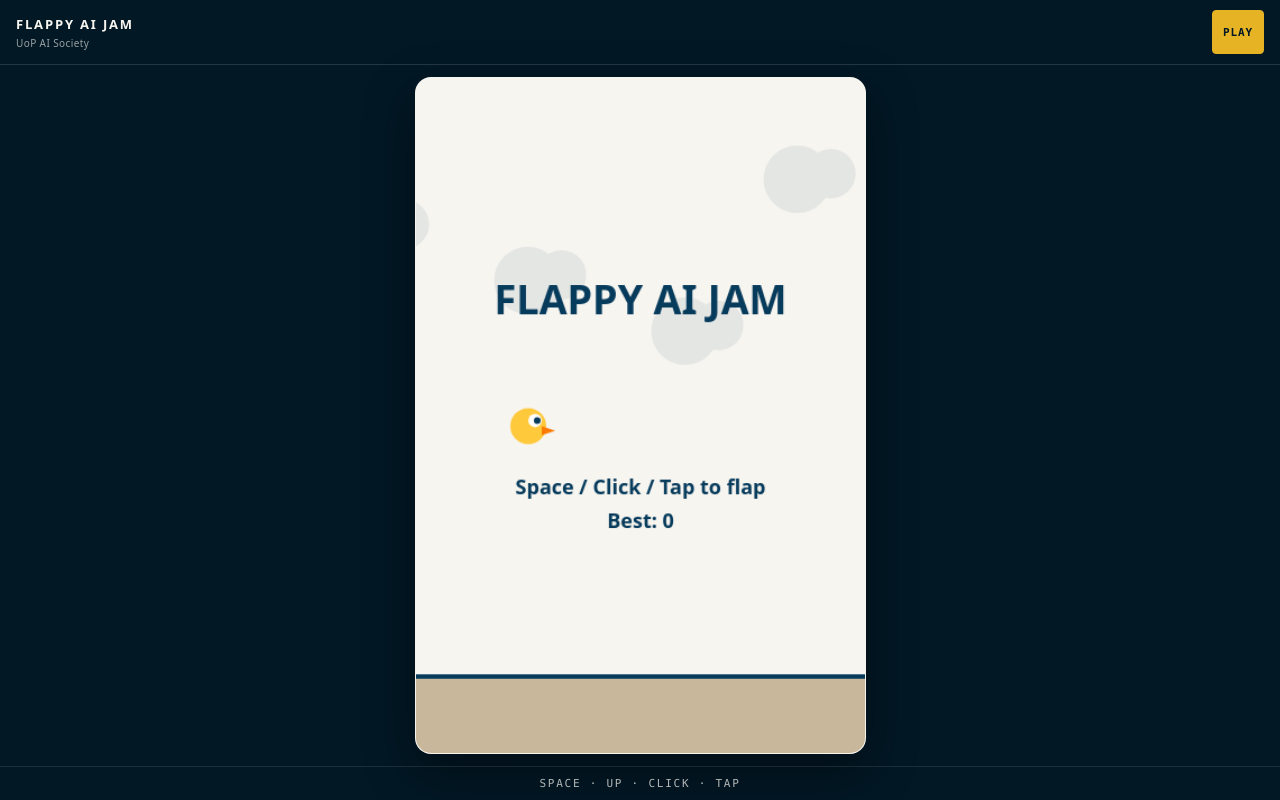
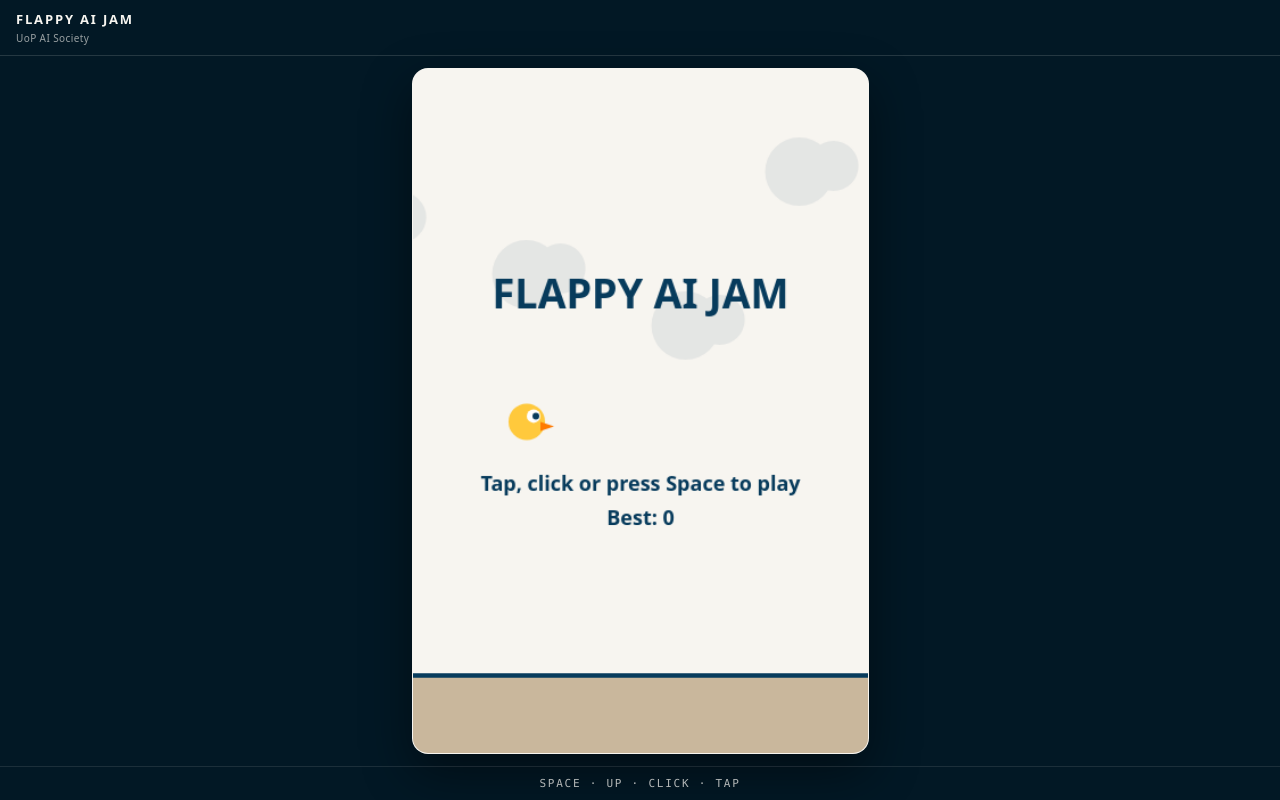
Before and after one commit to uopaisociety/flappy-ai-jam, a plain HTML site: page index.html in a window 1280 px wide. Drawn offline with Linux system fonts and the light colour scheme.

Commit message:
fix: remove redundant header play button

```diff
--- a/index.html
+++ b/index.html
@@ -14,20 +14,15 @@
 <meta name="viewport" content="width=device-width, initial-scale=1, maximum-scale=1, user-scalable=no">
 <title>Flappy AI Jam · UoP AI Society</title>
 <style>
-  :root { --ink:#021825; --navy:#073B5C; --cream:#F7F5F0; --accent:#E6B325; }
+  :root { --ink:#021825; --navy:#073B5C; --cream:#F7F5F0; }
   * { box-sizing:border-box; }
   html, body { margin:0; height:100%; background:var(--ink); color:var(--cream); color-scheme:dark;
     font-family:system-ui,-apple-system,"Segoe UI",sans-serif; }
   body { display:flex; flex-direction:column; overflow:hidden; }
   header, footer { display:flex; align-items:center; padding:10px 16px; flex:none; }
-  header { justify-content:space-between; gap:12px; border-bottom:1px solid rgba(247,245,240,.14); }
+  header { border-bottom:1px solid rgba(247,245,240,.14); }
   .brand { font-size:13px; font-weight:650; letter-spacing:.14em; text-transform:uppercase; white-space:nowrap; }
   .brand span { display:block; margin-top:3px; font-size:10px; font-weight:500; letter-spacing:.04em; opacity:.62; text-transform:none; }
-  #game-action { flex:none; min-width:44px; min-height:44px; white-space:nowrap; cursor:pointer;
-    font:700 11px/1 ui-monospace,SFMono-Regular,Menlo,Consolas,monospace; letter-spacing:.08em;
-    color:var(--ink); background:var(--accent); border:1px solid var(--accent); border-radius:4px;
-    padding:5px 10px; touch-action:manipulation; }
-  #game-action:focus-visible { outline:2px solid var(--cream); outline-offset:3px; }
   .sr-only { position:absolute; width:1px; height:1px; overflow:hidden; clip-path:inset(50%); white-space:nowrap; }
   main { flex:1; min-height:0; display:flex; align-items:center; justify-content:center; padding:12px; }
   canvas { background:var(--cream); display:block; touch-action:none; border-radius:16px;
@@ -39,7 +34,6 @@
 <body>
 <header>
   <div class="brand">Flappy AI Jam<span>UoP AI Society</span></div>
-  <button id="game-action" type="button" aria-controls="game">PLAY</button>
   <span id="status" class="sr-only" role="status">Ready to play</span>
 </header>
 <main><canvas id="game" width="400" height="600"></canvas></main>
@@ -53,7 +47,6 @@ const PIPE_GAP = 160, PIPE_WIDTH = 64, PIPE_SPEED = 2.6, PIPE_SPACING = 220, GRO
 const COLORS = { navy:"#073B5C", cream:"#F7F5F0", bird:"#FFC93C", beak:"#FF7A00", pipe:"#0E5A8A", ground:"#C9B79C" };
 const canvas = document.getElementById("game");
 const ctx = canvas.getContext("2d");
-const gameAction = document.getElementById("game-action");
 const statusEl = document.getElementById("status");
 let state = "start", bird, pipes, score, frame, overAt = 0, best = 0;
 try { best = Number(localStorage.getItem("flappyAiJamBest")) || 0; } catch (e) {}
@@ -159,7 +152,7 @@ function drawUI() {
   if (state === "playing") drawText(score, 80, 48);
   if (state === "start") {
     drawText("FLAPPY AI JAM", H / 2 - 90, 36);
-    drawText("Space / Click / Tap to flap", H / 2 + 70, 18);
+    drawText("Tap, click or press Space to play", H / 2 + 70, 18);
     drawText("Best: " + best, H / 2 + 100, 18);
   }
   if (state === "over") {
@@ -175,20 +168,16 @@ function drawUI() {
 function loop() {
   frame++;
   const label = state === "playing" ? "Playing" : state === "over" ? "Game over" : "Ready to play";
-  if (statusEl.textContent !== label) {
-    statusEl.textContent = label;
-    gameAction.textContent = state === "playing" ? "FLAP" : state === "over" ? "PLAY AGAIN" : "PLAY";
-  }
+  if (statusEl.textContent !== label) statusEl.textContent = label;
   if (state === "playing") { updateBird(); updatePipes(); }
   else if (state === "start") bird.y = H / 2 + Math.sin(frame / 15) * 10;
   drawBackground(); drawPipes(); drawGround(); drawBird(); drawUI();
   requestAnimationFrame(loop);
 }
 addEventListener("keydown", e => {
-  if (e.defaultPrevented || (e.code === "Space" && e.target === gameAction)) return;
+  if (e.defaultPrevented) return;
   if (e.code === "Space" || e.code === "ArrowUp") { e.preventDefault(); flap(); }
 });
-gameAction.addEventListener("click", flap);
 canvas.addEventListener("click", flap);
 reset();
 loop();
```
